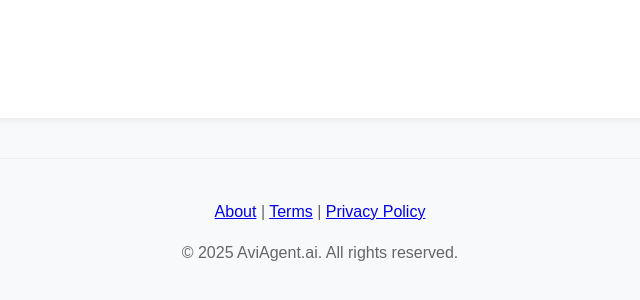
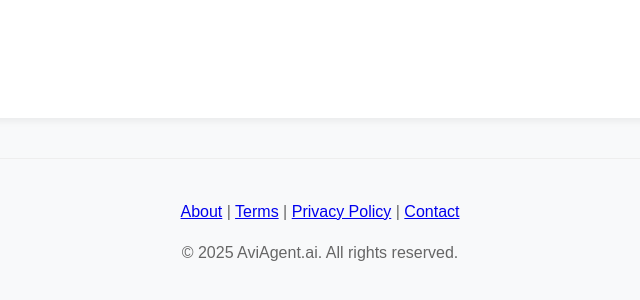
Before and after one commit to Scandiccloud/aviagent.ai, a website: page index.html in a window 1280 px wide. Shown: the part 1643-1943 px from the top of the page, without its empty margins (320-960 px from the left). Drawn offline with Linux system fonts and the light colour scheme; a script that the page names is missing.

```diff
--- a/index.html
+++ b/index.html
@@ -283,6 +283,8 @@
                         <a href="/terms.html">Terms</a>
                         <span class="separator">|</span>
                         <a href="/privacy.html">Privacy Policy</a>
+                        <span class="separator">|</span>
+                        <a href="/contact.html">Contact</a>
                     </div>
                     <p class="copyright">
                         &copy; <span id="currentYear"></span> AviAgent.ai. All rights reserved.
```
